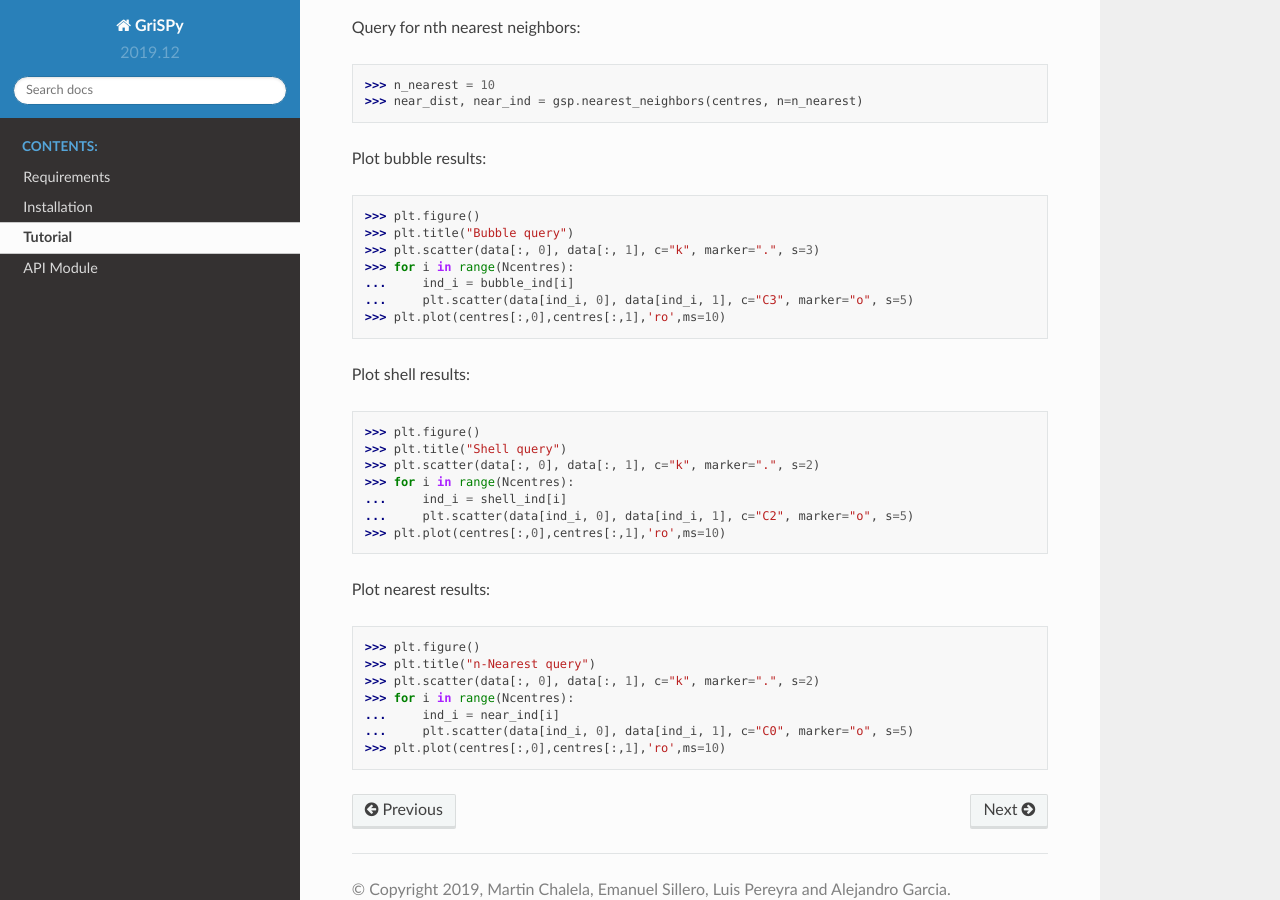
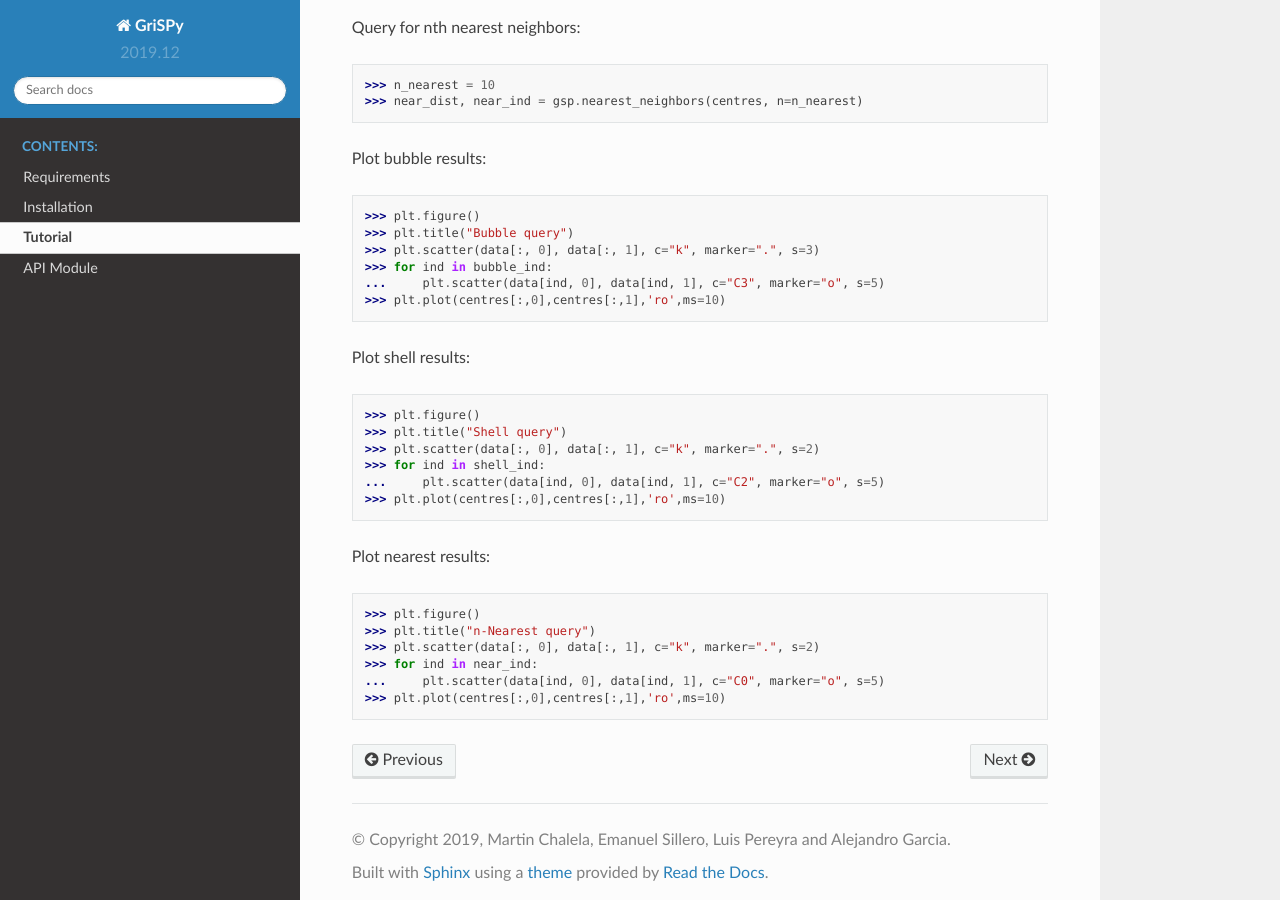
Before and after one commit to mchalela/GriSPy, a Sphinx documentation site: the page built from docs/source/tutorial.rst, in a window 1280 px wide and 900 px high, scrolled down 1412 px. Built offline with Sphinx 7.4.7 and the Read the Docs theme 2.0.0, drawn with Linux system fonts in a browser that asks for light colours.

Commit message:
Update tutorial.rst

```diff
--- a/docs/source/tutorial.rst
+++ b/docs/source/tutorial.rst
@@ -67,9 +67,8 @@ Plot bubble results::
 	>>> plt.figure()
 	>>> plt.title("Bubble query")
 	>>> plt.scatter(data[:, 0], data[:, 1], c="k", marker=".", s=3)
-	>>> for i in range(Ncentres):
-	...	ind_i = bubble_ind[i]
-	...	plt.scatter(data[ind_i, 0], data[ind_i, 1], c="C3", marker="o", s=5)
+	>>> for ind in bubble_ind:
+	...	plt.scatter(data[ind, 0], data[ind, 1], c="C3", marker="o", s=5)
 	>>> plt.plot(centres[:,0],centres[:,1],'ro',ms=10)
 
 Plot shell results::
@@ -77,9 +76,8 @@ Plot shell results::
 	>>> plt.figure()
 	>>> plt.title("Shell query")
 	>>> plt.scatter(data[:, 0], data[:, 1], c="k", marker=".", s=2)
-	>>> for i in range(Ncentres):
-	...	ind_i = shell_ind[i]
-	...	plt.scatter(data[ind_i, 0], data[ind_i, 1], c="C2", marker="o", s=5)
+	>>> for ind in shell_ind:
+	...	plt.scatter(data[ind, 0], data[ind, 1], c="C2", marker="o", s=5)
 	>>> plt.plot(centres[:,0],centres[:,1],'ro',ms=10)
 
 Plot nearest results::
@@ -87,7 +85,6 @@ Plot nearest results::
 	>>> plt.figure()
 	>>> plt.title("n-Nearest query")
 	>>> plt.scatter(data[:, 0], data[:, 1], c="k", marker=".", s=2)
-	>>> for i in range(Ncentres):
-	...	ind_i = near_ind[i]
-	...	plt.scatter(data[ind_i, 0], data[ind_i, 1], c="C0", marker="o", s=5)
+	>>> for ind in near_ind:
+	...	plt.scatter(data[ind, 0], data[ind, 1], c="C0", marker="o", s=5)
 	>>> plt.plot(centres[:,0],centres[:,1],'ro',ms=10)
```
